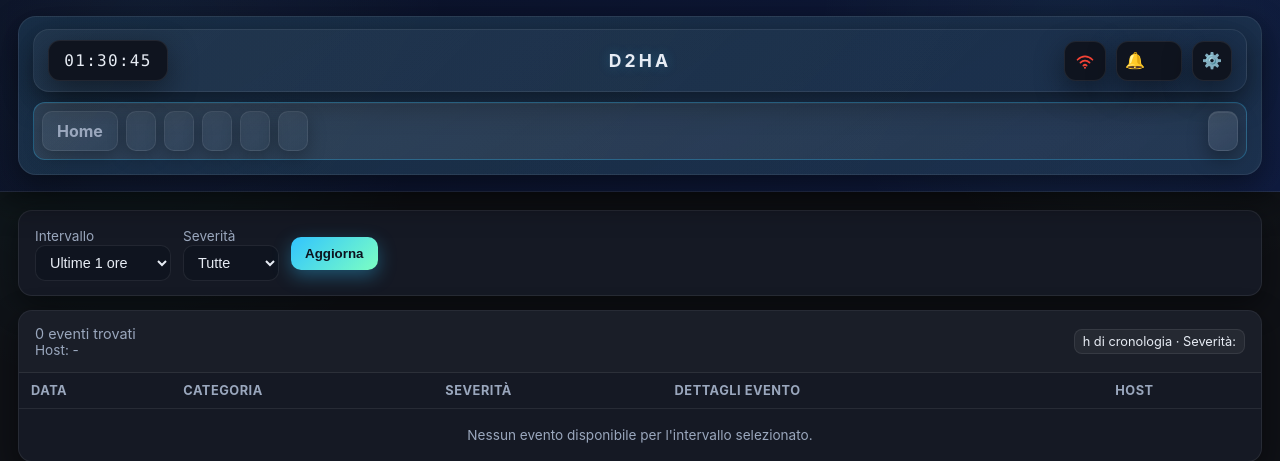
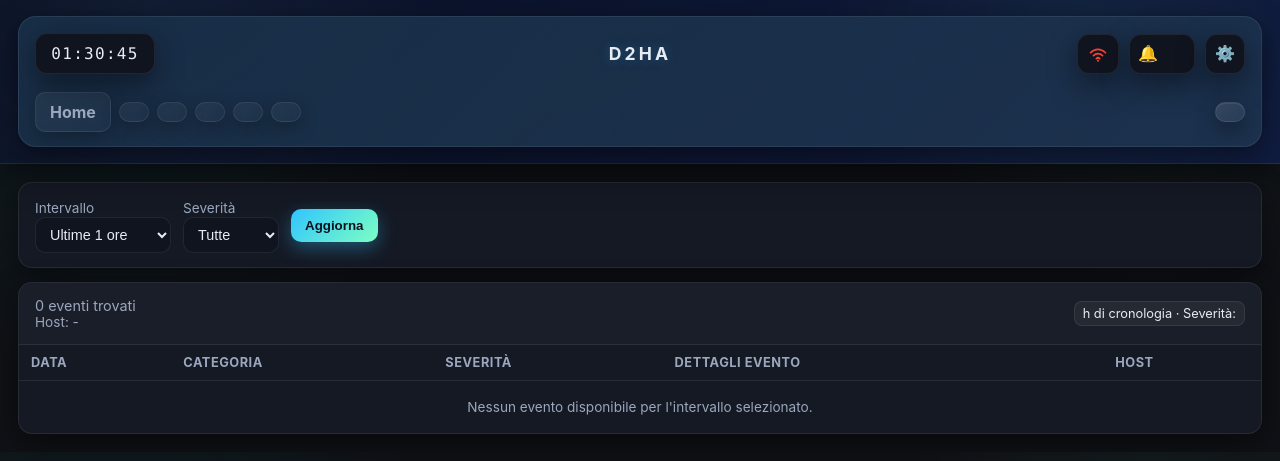
Before and after one commit to Arborae/docker2homeassistant, a Python web app: template d2ha/templates/events.html in a window 1280 px wide. Shown: the top 461 px of the page. Run offline with Jinja, Linux system fonts and the light colour scheme; the template is opened without the code that fills it, so the values that code supplies are empty.

Commit message:
Refactor header into single card layout

```diff
--- a/d2ha/templates/events.html
+++ b/d2ha/templates/events.html
@@ -86,7 +86,14 @@
       flex-direction: column;
       gap: 10px;
     }
-    nav { margin-top:0; display:flex; flex-wrap:wrap; gap:8px; background: linear-gradient(145deg, rgba(255,255,255,0.1), rgba(255,255,255,0.04)); border:1px solid var(--accent-border-soft); border-radius:12px; padding:8px; box-shadow: inset 0 1px 0 rgba(255,255,255,0.04); }
+    nav {
+      margin-top: 0;
+      display: flex;
+      flex-wrap: wrap;
+      gap: 8px;
+      padding: 4px 2px 0;
+      align-items: center;
+    }
     .tab { padding:9px 14px; border-radius:10px; background: linear-gradient(145deg, rgba(255,255,255,0.05), rgba(255,255,255,0.02)); color: var(--muted); font-weight:700; border:1px solid rgba(255,255,255,0.08); transition: all 0.15s ease; box-shadow:0 6px 18px rgba(0,0,0,0.28); }
     .tab:hover { color: var(--text); border-color: var(--accent-border-soft); background: rgba(255,255,255,0.06); }
     .tab.active { background: var(--accent-gradient); color:#0c121e; box-shadow:0 10px 26px var(--accent-glow); border-color: var(--accent-border); }
--- a/d2ha/templates/partials/notifications_styles.html
+++ b/d2ha/templates/partials/notifications_styles.html
@@ -4,11 +4,7 @@
     grid-template-columns: 1fr auto 1fr;
     align-items: center;
     gap: 12px;
-    padding: 10px 14px;
-    background: linear-gradient(135deg, rgba(255, 255, 255, 0.04), rgba(255, 255, 255, 0));
-    border: 1px solid var(--border);
-    border-radius: 16px;
-    box-shadow: var(--shadow);
+    padding: 4px 2px;
   }
   .header-section { display: flex; align-items: center; gap: 10px; min-width: 0; }
   .header-left { justify-content: flex-start; }
--- a/d2ha/templates/security_settings.html
+++ b/d2ha/templates/security_settings.html
@@ -73,6 +73,8 @@
       display: flex;
       gap: 8px;
       flex-wrap: wrap;
+      padding: 4px 2px 0;
+      align-items: center;
     }
     .tab {
       padding: 8px 14px;
```
Also changed, not shown: d2ha/templates/autodiscovery.html (+7 -1 lines), d2ha/templates/containers.html (+7 -1 lines), d2ha/templates/home.html (+2 -5 lines), d2ha/templates/images.html (+7 -1 lines), d2ha/templates/updates.html (+7 -1 lines).
